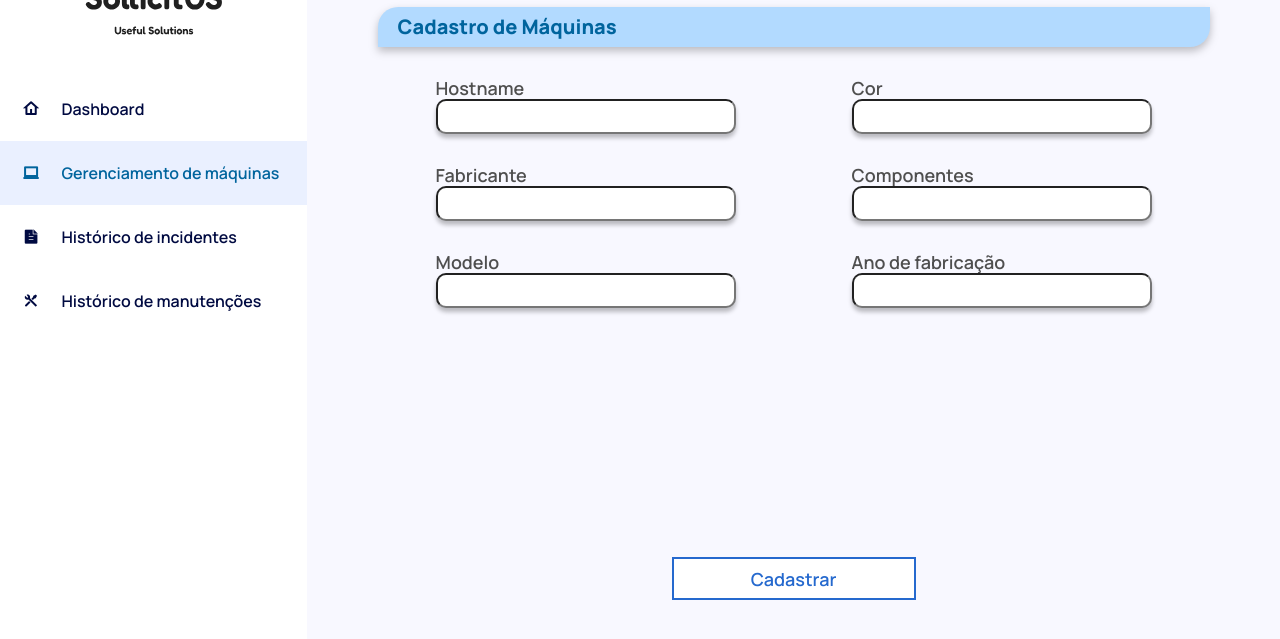
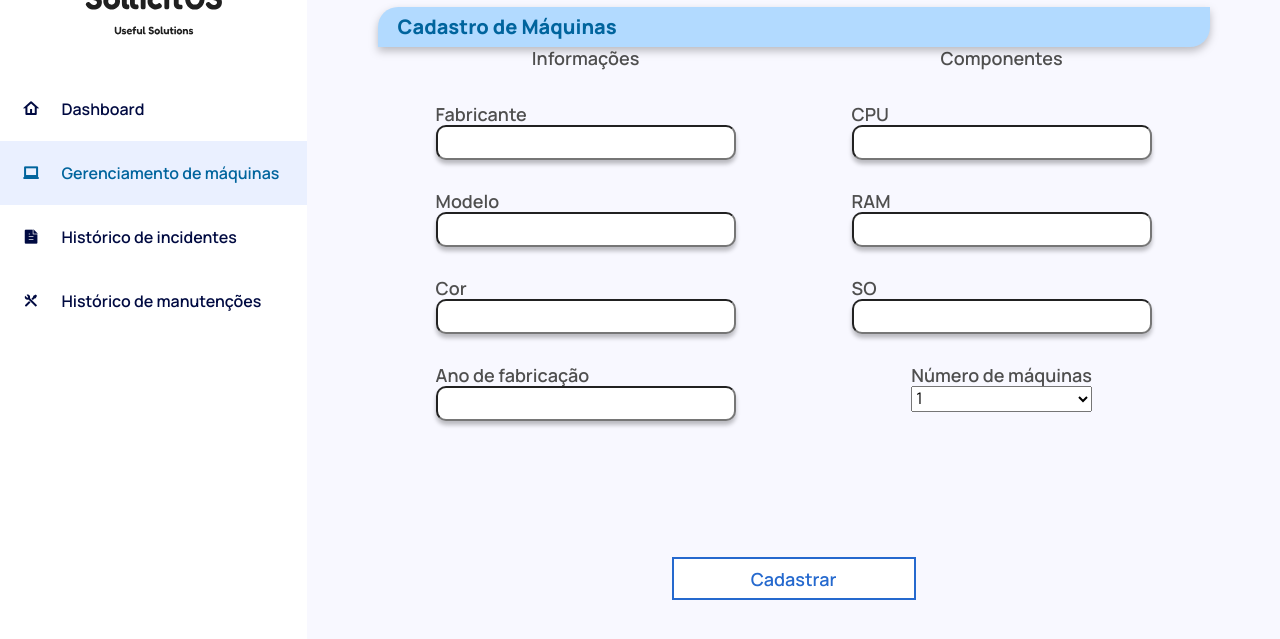
Before and after one commit to Projeto-grupo-05/projeto, a website: page site/public/pages/maquina/cadastro_maquina.html in a window 1280 px wide. Shown: the part 123-762 px from the top of the page. Drawn offline with nearby package versions, Linux system fonts and the light colour scheme.

Commit message:
adicao e alteracao combox e regra de negocio

```diff
--- a/site/public/pages/maquina/cadastro_maquina.html
+++ b/site/public/pages/maquina/cadastro_maquina.html
@@ -64,14 +64,22 @@
                 <div class="formulario-titulo"><span class="spam-titulo-formulario">Cadastro de Máquinas</span></div>
                 <div class="formulario-inputs">
                     <div class="formulario-inputs-esquerda">
-                        <div class="div-formulario-input"><span class="inputs-titulos">Hostname</span><input type="text"></div>
+                        <div><span class="inputs-titulos">Informações</span></div>
                         <div class="div-formulario-input"><span class="inputs-titulos">Fabricante</span><input type="text"></div>
                         <div class="div-formulario-input"><span class="inputs-titulos">Modelo</span><input type="text"></div>
+                        <div class="div-formulario-input"><span class="inputs-titulos">Cor</span><input type="text"></div>
+                        <div class="div-formulario-input"><span class="inputs-titulos">Ano de fabricação</span><input type="text"></div>
                     </div>
                     <div class="formulario-inputs-direita">
-                        <div class="div-formulario-input"><span class="inputs-titulos">Cor</span><input type="text"></div>
-                        <div class="div-formulario-input"><span class="inputs-titulos">Componentes</span><input type="text"></div>
-                        <div class="div-formulario-input"><span class="inputs-titulos">Ano de fabricação</span><input type="text"></div>
+                        <div><span class="inputs-titulos">Componentes</span></div>
+                        <div class="div-formulario-input"><span class="inputs-titulos">CPU</span><input type="text"></div>
+                        <div class="div-formulario-input"><span class="inputs-titulos">RAM</span><input type="text"></div>
+                        <div class="div-formulario-input"><span class="inputs-titulos">SO</span><input type="text"></div>
+                        <div class="div-formulario-input"><span class="inputs-titulos">Número de máquinas</span>
+                            <select name="Maquinas" id="qtdMaquina">
+                                <option value="1">1</option>
+                            </select>
+                            </div>
                     </div>
                 </div>
             </div>
@@ -105,4 +113,13 @@
         var x = window.matchMedia("(max-width: 630px)")
         myFunction(x)
         x.addListener(myFunction)
+
+    var selectAge = document.getElementById("qtdMaquina");
+    var contents;
+
+    for (let i = 1; i <= 100; i++) {
+        contents += "<option>" + i + "</option>";
+    }
+
+    selectAge.innerHTML = contents;
 </script>
```
